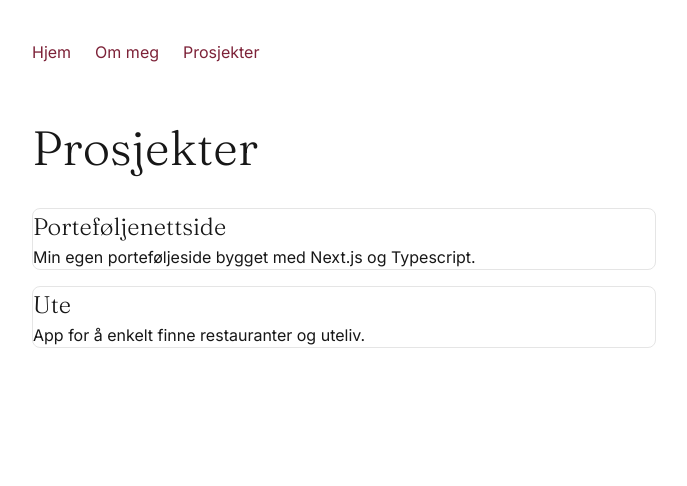
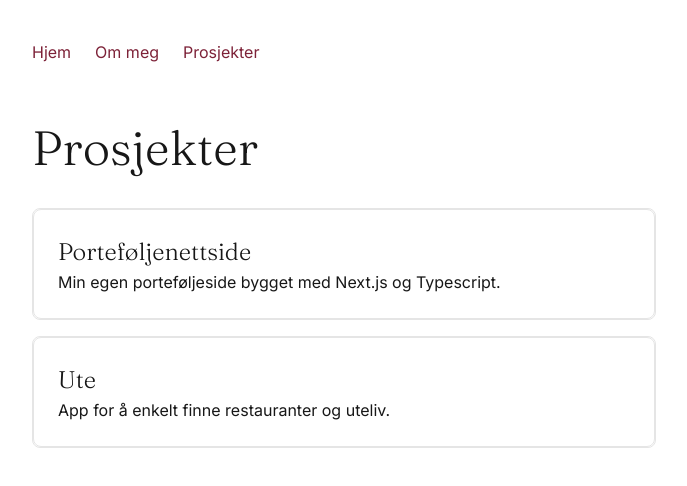
Before and after one commit to Kaiahellem/portfolio, a Next.js app: page /prosjekter in a window 1280 px wide. Shown: the top 486 px of the page, without its empty margins (296-983 px from the left). Built offline with nearby package versions, Linux system fonts and the light colour scheme.

Commit message:
Add dynamic project pages

```diff
--- a/app/components/ProsjektKort.tsx
+++ b/app/components/ProsjektKort.tsx
@@ -1,14 +1,18 @@
+import Link from "next/link";
 
-type ProskjeKortProps = {
+type ProsjektKortProps = {
+    slug: string;
     tittel: string;
     beskrivelse: string;
 };
 
-export default function ProsjektKort({tittel, beskrivelse}: ProskjeKortProps) {
+export default function ProsjektKort({slug, tittel, beskrivelse}: ProsjektKortProps) {
     return(
         <div className="border border-neutral-200 rounded-lg">
+            <Link href={`/prosjekter/${slug}`} className="block border border-neutral-200 rounded-lg p-6 hover:border-neutral-400">
             <h2>{tittel}</h2>
             <p>{beskrivelse}</p>
+            </Link>
         </div>
     );
 }
--- /dev/null
+++ b/app/prosjekter/[slug]/page.tsx
@@ -0,0 +1,16 @@
+
+export default async function ProsjektDetalj({
+    params,
+}: {
+    params: Promise<{ slug: string}>;
+} ) {
+
+    const { slug } = await params;
+
+    return (
+        <main>
+            <h1>Et prosjekt</h1>
+            <p>Her kommer detaljer om prosjektet</p>
+        </main>
+    );
+}
--- a/app/prosjekter/page.tsx
+++ b/app/prosjekter/page.tsx
@@ -1,16 +1,19 @@
 import ProsjektKort from "../components/ProsjektKort";
 
 type Prosjekt = {
+    slug: string;
     tittel: string;
     beskrivelse: string;
 };
 
 const prosjekter: Prosjekt [] = [
     {
+    slug: "portefoljenettside",
     tittel: "Porteføljenettside",
     beskrivelse: "Min egen porteføljeside bygget med Next.js og Typescript.",
     },
     {
+        slug: "ute",
         tittel: "Ute",
         beskrivelse: "App for å enkelt finne restauranter og uteliv."
     }
@@ -25,6 +28,7 @@ export default function Prosjekter() {
             {prosjekter.map((prosjekt) => (
                 <ProsjektKort
                 key={prosjekt.tittel}
+                slug={prosjekt.slug}
                 tittel={prosjekt.tittel}
                 beskrivelse={prosjekt.beskrivelse}
                 />
```
